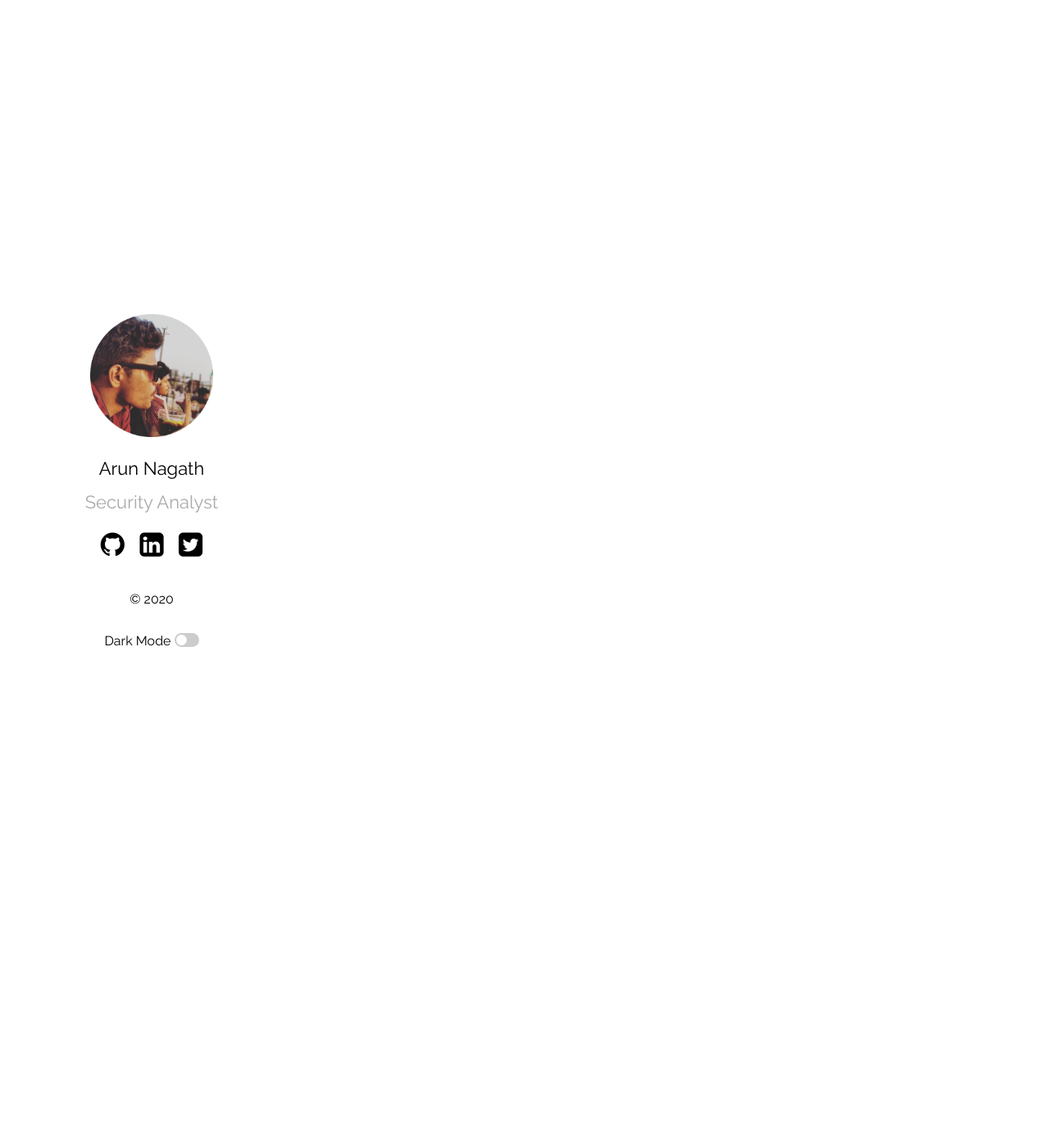
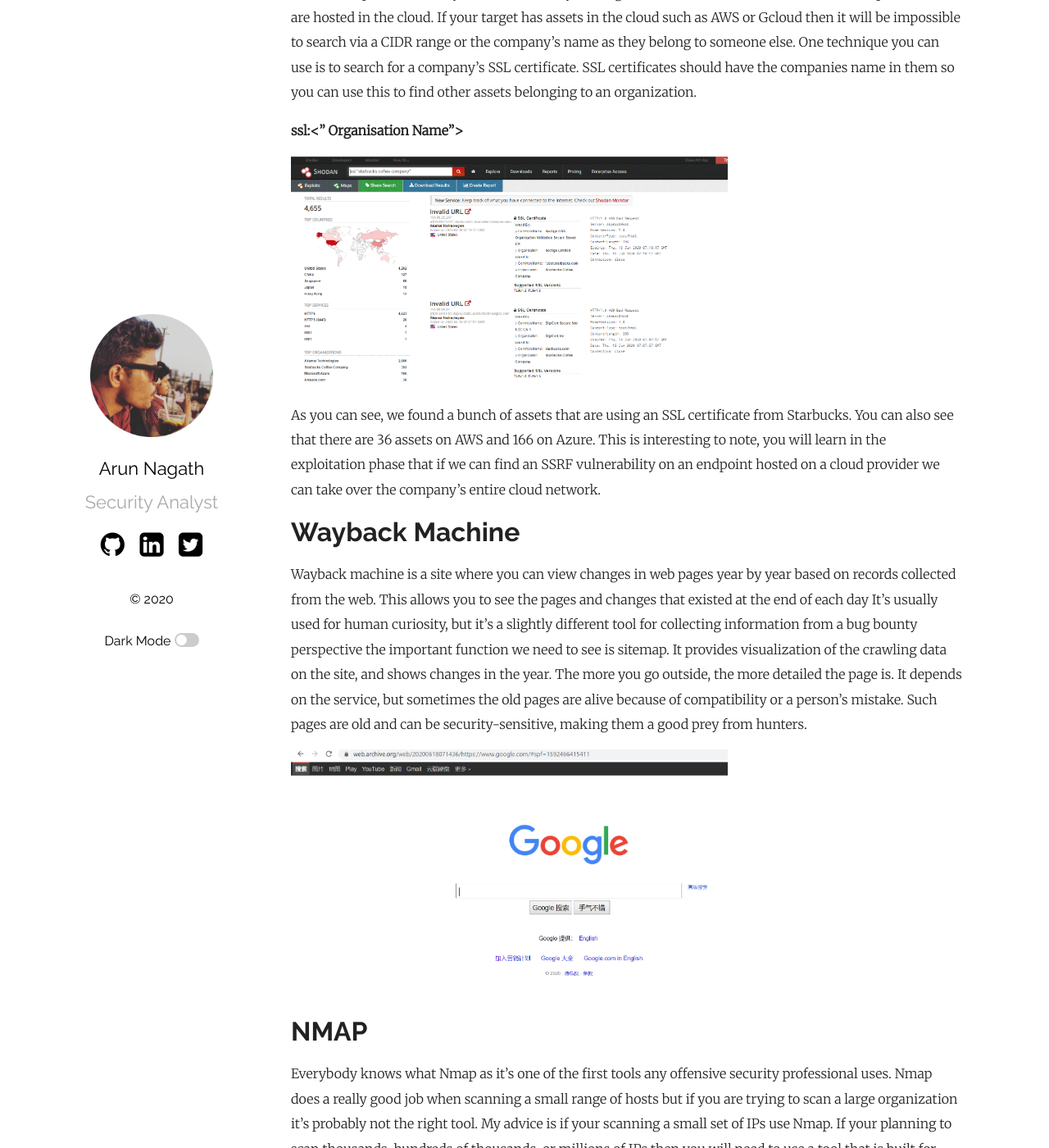
Before and after one commit to samarsault/plainwhite-jekyll, a Jekyll site: the page built from _posts/2020-06-29-My blog.markdown, in a window 1280 px wide and 1400 px high, scrolled down 3366 px. Shown: the whole window at 82% size. Built offline with Jekyll 4.4.1, drawn with Linux system fonts in a browser that asks for light colours; some of the changed text lies outside the part shown.

Commit message:
Update 2020-06-29-My blog.markdown

```diff
--- a/_posts/2020-06-29-My blog.markdown
+++ b/_posts/2020-06-29-My blog.markdown
@@ -42,3 +42,34 @@
 Shodan is website that helps with passive recon and intelligence gathering. When we use passive, we are not actively touching the target which like to google hacking database specific for searches. Shodan is most popular resource for gathering port scan data. You can use this service free I would recommend to use paid which has no limitations. If you have your targets CIDR range, you can use that to query Shodan. This will display all assets in that CIDR range that have an open port.
 
 <b>net:<CIDR,CIDR,CIDR></b>
+<img height="65%" width="65%" src= "{{ "/assets/shodan1.png" | relative_url }}" alt="{{ site.plainwhite.name }}">
+
+<b>org:<Organisation name></b>
+ <img height="65%" width="65%" src= "{{ "/assets/shodan2.png" | relative_url }}" alt="{{ site.plainwhite.name }}">
+
+These two queries will only return assets on your targets external network but what about companies that are hosted in the cloud. If your target has assets in the cloud such as AWS or Gcloud then it will be impossible to search via a CIDR range or the company’s name as they belong to someone else. One technique you can use is to search for a company's SSL certificate. SSL certificates should have the companies name in them so you can use this to find other assets belonging to an organization.
+
+<b>ssl:<” Organisation Name”></b>
+
+ <img height="65%" width="65%" src= "{{ "/assets/shodan3.png" | relative_url }}" alt="{{ site.plainwhite.name }}">
+
+ As you can see, we found a bunch of assets that are using an SSL certificate from Starbucks. You can also see that there are 36 assets on AWS and 166 on Azure. This is interesting to note, you will learn in the exploitation phase that if we can find an SSRF vulnerability on an endpoint hosted on a cloud provider we can take over the company's entire cloud network.
+
+# Wayback Machine
+Wayback machine is a site where you can view changes in web pages year by year based on records collected from the web. This allows you to see the pages and changes that existed at the end of each day It's usually used for human curiosity, but it's a slightly different tool for collecting information from a bug bounty perspective the important function we need to see is sitemap. It provides visualization of the crawling data on the site, and shows changes in the year. The more you go outside, the more detailed the page is. It depends on the service, but sometimes the old pages are alive because of compatibility or a person's mistake. Such pages are old and can be security-sensitive, making them a good prey from hunters.
+
+
+ <img height="65%" width="65%" src= "{{ "/assets/waybackmachine.png" | relative_url }}" alt="{{ site.plainwhite.name }}">
+
+# NMAP
+Everybody knows what Nmap as it’s one of the first tools any offensive security professional uses. Nmap does a really good job when scanning a small range of hosts but if you are trying to scan a large organization it’s probably not the right tool. My advice is if your scanning a small set of IPs use Nmap. If your planning to scan thousands, hundreds of thousands, or millions of IPs then you will need to use a tool that is built for mass scanning. Nmap is good at doing a thorough scan, so if you want to scan and enumerate every port on a machine use Nmap. The only time I use Nmap is when I’m scanning one single host for completeness.
+
+# Summary
+Reconnaissance, attackers will have enough information to proceed or cancel a cyber-attack. From an external reconnaissance, they will know the behavior of users and use it to an organization's disadvantage. The aim is only to find some form of weakness that attackers can then use to gain entry to the networks or systems of an organization. Internal reconnaissance, on the other hand, will enable attackers to learn more about the network in question. Some of the discussed tools are extremely powerful and give so much information that it could be thought of as being leaked by the network designers themselves. The attackers become knowledgeable about the vulnerabilities they can exploit within a network or system of an organization. At the end of this stage, attackers are then able to engage an organization on two fronts: either from the users' side or internally from the network's vulnerabilities.
+
+
+Best of luck for all of your future infosec things.
+If you have questions and anything about the post you want to ask me, Please contact me via twitter/fb. I’ll have my DM open.
+Feedbacks and edits are welcome
+
+Until next time!
```
